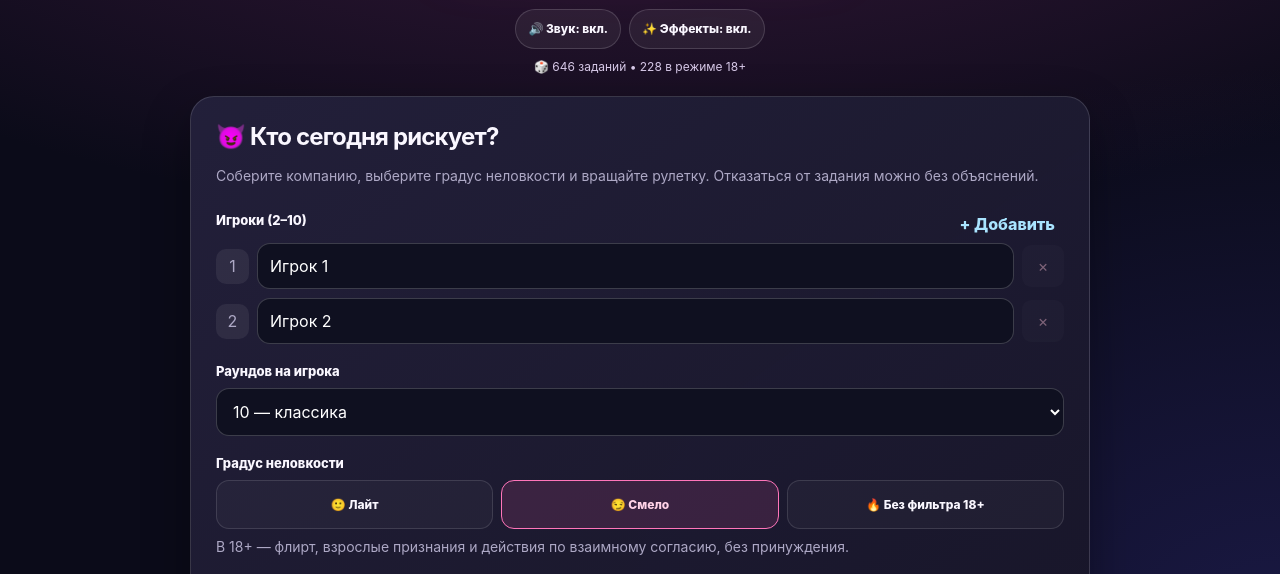
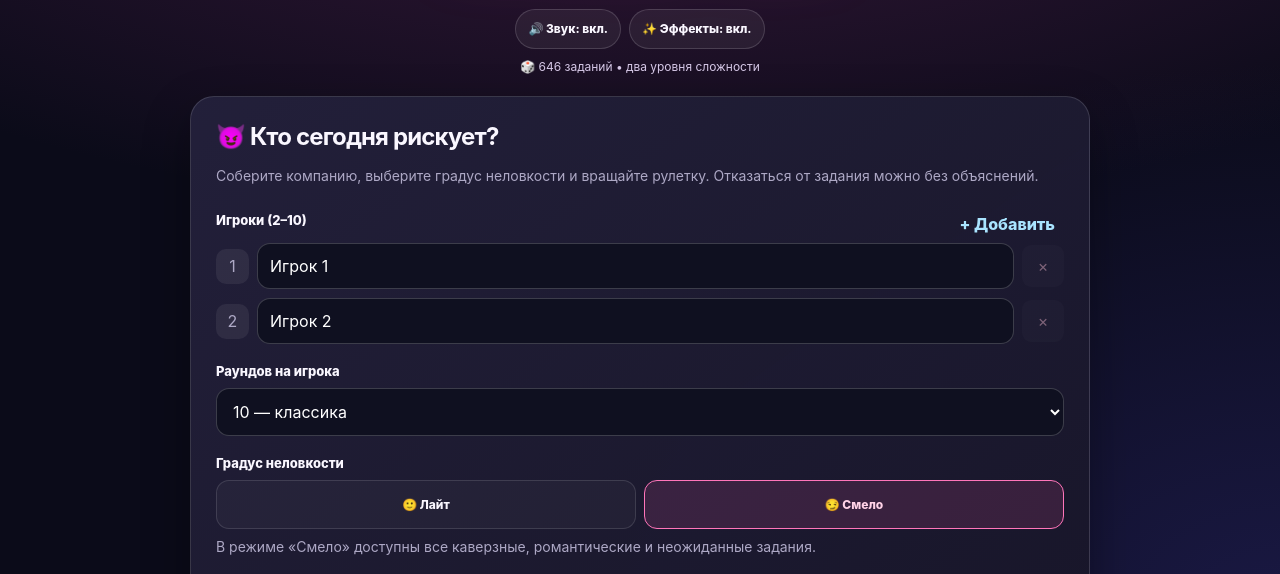
Before and after one commit to nj698gwr84-ship-it/kaverza-game., a plain HTML site: page index.html in a window 1280 px wide. Shown: the part 170-744 px from the top of the page. Drawn offline with Linux system fonts and the light colour scheme.

Commit message:
Update index.html

```diff
--- a/index.html
+++ b/index.html
@@ -4,7 +4,7 @@
 <meta charset="UTF-8">
 <meta name="viewport" content="width=device-width,initial-scale=1,viewport-fit=cover">
 <meta name="theme-color" content="#0b0b19">
-<meta name="description" content="КАВЕРЗА — игра для компании: неожиданные вопросы, весёлые вызовы, интеллектуальные загадки и взрослый режим 18+. Играйте бесплатно в браузере.">
+<meta name="description" content="КАВЕРЗА — игра для компании: неожиданные вопросы, весёлые вызовы, интеллектуальные загадки и весёлые задания. Играйте бесплатно в браузере.">
 <title>КАВЕРЗА — игра для компании</title>
 <style>
 :root {
@@ -65,7 +65,7 @@ input[type=text],select{width:100%;background:#0f1020;border:1px solid #ffffff30
 .category:has(input:checked){border-color:#f88dd477;background:#ff66b116}
 .category input{accent-color:var(--pink);width:17px;height:17px;flex-shrink:0}
 .category b{font-size:19px}
-.levels{display:grid;grid-template-columns:repeat(3,minmax(0,1fr));gap:8px}
+.levels{display:grid;grid-template-columns:repeat(2,minmax(0,1fr));gap:8px}
 .level{position:relative;cursor:pointer}.level input{position:absolute;opacity:0}
 .level span{display:flex;align-items:center;justify-content:center;min-height:49px;text-align:center;padding:13px 5px;border:1px solid #ffffff20;border-radius:13px;font-size:clamp(10px,2.7vw,12px);font-weight:850;background:#ffffff08}
 .level input:checked+span{background:#ff5aab22;border-color:#ff75ba;color:#ffd2e7}
@@ -150,13 +150,8 @@ input[type=text],select{width:100%;background:#0f1020;border:1px solid #ffffff30
       <div class="levels">
         <label class="level"><input type="radio" name="level" value="soft"><span>🙂 Лайт</span></label>
         <label class="level"><input type="radio" name="level" value="bold" checked><span>😏 Смело</span></label>
-        <label class="level"><input type="radio" name="level" value="spicy"><span>🔥 Без фильтра 18+</span></label>
       </div>
-      <p class="muted" style="margin:7px 0 0">В 18+ — флирт, взрослые признания и действия по взаимному согласию, без принуждения.</p>
-    </div>
-    <div class="field hidden" id="adultModeField">
-      <label class="field-title" for="adultMode">Для кого взрослые задания?</label>
-      <select id="adultMode"><option value="mixed">🎉 Смешанная компания</option><option value="party">🥳 Компания друзей</option><option value="couple">💞 Пары / свидание</option></select>
+      <p class="muted" style="margin:7px 0 0">В режиме «Смело» доступны все каверзные, романтические и неожиданные задания.</p>
     </div>
     <div class="field"><span class="field-title">Категории</span>
       <div class="categories" id="categoryChoices">
@@ -173,7 +168,7 @@ input[type=text],select{width:100%;background:#0f1020;border:1px solid #ffffff30
   <div class="panel">
     <h3>📜 Правила без занудства</h3>
     <p class="muted">Каждый ход — случайная выбранная категория. За выполненное задание начисляются очки. На задание — 60 секунд, можно пропустить без штрафа. Побеждает участник с наибольшим количеством очков.</p>
-    <div class="note">Любые прикосновения, объятия и поцелуи — только после явного согласия обоих участников. Можно выбрать альтернативу или пропустить задание. Не публикуйте чужие секреты, не показывайте личные переписки. Взрослый режим — только 18+.</div>
+    <div class="note">Любые прикосновения, объятия и поцелуи — только после явного согласия обоих участников. Можно выбрать альтернативу или пропустить задание. Не публикуйте чужие секреты, не показывайте личные переписки.</div>
   </div>
 </section>
 <section id="game" class="hidden">
@@ -195,7 +190,7 @@ input[type=text],select{width:100%;background:#0f1020;border:1px solid #ffffff30
   <div class="panel center"><div class="confetti">✨🎉✨</div><h2>Вот это была вечеринка!</h2><p class="muted">Финальные результаты</p><div class="task" id="winner"></div><div class="score-list" id="finalScores"></div><button class="btn primary block" id="again" type="button">РЕВАНШ 🔥</button><button class="btn block" id="changeSettings" type="button">Изменить настройки</button></div>
 </section>
 </main>
-<div class="footer">КАВЕРЗА · Играйте смело, уважайте границы 💜<br>Без регистрации. Прямо в браузере. Звуки можно отключить.<br><small>18+ — только для взрослых участников.</small></div>
+<div class="footer">КАВЕРЗА · Играйте смело, уважайте границы 💜<br>Без регистрации. Прямо в браузере. Звуки можно отключить.</div>
 </div>
 <div class="toast hidden" id="toast" role="status" aria-live="polite"></div>
 <script>
@@ -204,7 +199,7 @@ const $ = s => document.querySelector(s);
 const $$ = s => [...document.querySelectorAll(s)];
 const order = ["question","action","dare","reveal","twist","bonus"];
 const avatars = ["😎","🦊","🐼","🐸","🐯","🐙","🐺","🦄","🐲","👽"];
-// Проверенная библиотека: лёгкие, смелые и взрослые задания (18+).
+// Все задания сохранены. Режим «Смело» объединяет расширенный набор вопросов и действий.
 // Каждая формулировка написана отдельно, без механической подстановки слов.
 const data = {
   question: {
@@ -339,8 +334,7 @@ const data = {
       "Какой вопрос о деньгах ты считаешь самым неловким?",
       "Ты чаще краснеешь от комплиментов или от собственных шуток?",
       "Если бы друзья составили на тебя инструкцию, что написали бы в разделе «Внимание»?",
-    ],
-    spicy: [
+      // Дополнительные задания для уровня «Смело».
       "Какую деталь во внешности человека ты считаешь особенно притягательной?",
       "Что для тебя сексуальнее: уверенный взгляд или тихий голос?",
       "Ты когда-нибудь хотел поцеловать человека в неожиданном месте?",
@@ -417,16 +411,16 @@ const data = {
       {"text":"В отношениях что надёжнее: читать мысли партнёра или задавать прямые вопросы?","answer":"Задавать прямые вопросы."},
       {"text":"Что важнее для доверия: идеальные комплименты или соблюдение обещаний?","answer":"Соблюдение обещаний."},
       {"text":"Что стоит сделать, если комплимент собеседнику оказался неприятен?","answer":"Извиниться и не повторять то, что нарушает его границы."},
-      {"text":"Кто из вас чаще говорит «выбирай фильм ты», но потом спорит с выбором?","audience":"couple"},
-      {"text":"На каком самом нелепом свидании вы могли бы отлично провести время вдвоём?","audience":"couple"},
-      {"text":"Какой ваш общий момент достоин сцены после титров романтической комедии?","audience":"couple"},
-      {"text":"Что вы впервые поняли друг о друге только спустя время?","audience":"couple"},
-      {"text":"Если бы отношениям выдали обновление, какую одну ошибку вы исправили бы?","audience":"couple"},
-      {"text":"Кто здесь лучше всех сумел бы уйти со свидания, не обидев человека?","audience":"party"},
-      {"text":"Кто из компании мог бы вести подкаст о провальных свиданиях?","audience":"party"},
-      {"text":"С кем из присутствующих ты бы сыграл в романтической комедии? Только по желанию называй имя.","audience":"party"},
-      {"text":"Если бы этот вечер стал сериалом, кто произнёс бы финальную драматичную реплику?","audience":"party"},
-      {"text":"Кого из компании ты бы попросил придумать тебе приличную, но дерзкую фразу для знакомства?","audience":"party"},
+      {"text":"Кто из вас чаще говорит «выбирай фильм ты», но потом спорит с выбором?"},
+      {"text":"На каком самом нелепом свидании вы могли бы отлично провести время вдвоём?"},
+      {"text":"Какой ваш общий момент достоин сцены после титров романтической комедии?"},
+      {"text":"Что вы впервые поняли друг о друге только спустя время?"},
+      {"text":"Если бы отношениям выдали обновление, какую одну ошибку вы исправили бы?"},
+      {"text":"Кто здесь лучше всех сумел бы уйти со свидания, не обидев человека?"},
+      {"text":"Кто из компании мог бы вести подкаст о провальных свиданиях?"},
+      {"text":"С кем из присутствующих ты бы сыграл в романтической комедии? Только по желанию называй имя."},
+      {"text":"Если бы этот вечер стал сериалом, кто произнёс бы финальную драматичную реплику?"},
+      {"text":"Кого из компании ты бы попросил придумать тебе приличную, но дерзкую фразу для знакомства?"},
     ],
   },
   action: {
@@ -506,8 +500,7 @@ const data = {
       "Сделай драматичный трейлер фильма «Я опять забыл пароль».",
       "Покажи три типа людей, когда официант принёс неправильный заказ.",
       "Произнеси оправдание за опоздание языком официального пресс-релиза.",
-    ],
-    spicy: [
+      // Дополнительные задания для уровня «Смело».
       "С разрешения выбранного игрока обними его на пять секунд; иначе сделай комплимент.",
       "Предложи соседу справа поцелуй в щёку — только если оба согласны; иначе воздушный поцелуй.",
       "С разрешения игрока напротив поцелуй его в руку; иначе поклонись как в романтическом фильме.",
@@ -548,26 +541,26 @@ const data = {
       "Сыграй сцену, где свидание испортил неожиданный звонок мамы.",
       "Спроси у партнёра разрешения на объятие самым галантным способом.",
       "Расскажи о пирожке так, будто это твоя первая любовь.",
-      {"text":"С согласия партнёра поцелуй его в щёку; вместо этого можно сказать нежный комплимент.","audience":"couple"},
-      {"text":"Обнимите друг друга на десять секунд, если обоим комфортно; иначе улыбнитесь друг другу.","audience":"couple"},
-      {"text":"С разрешения партнёра поцелуй его в руку; если нет — сделай галантный поклон.","audience":"couple"},
-      {"text":"Если оба хотят, потанцуйте вдвоём под воображаемую медленную песню; иначе исполните танец по отдельности.","audience":"couple"},
-      {"text":"Спроси партнёра, какое свидание он хотел бы повторить, и поделись своим вариантом.","audience":"couple"},
-      {"text":"С разрешения партнёра возьми его за руку и назови три приятных воспоминания.","audience":"couple"},
-      {"text":"Скажи партнёру, за что благодарен ему, не используя слова «красивый» и «милая».","audience":"couple"},
-      {"text":"Изобразите вместе неловкое первое свидание: каждый говорит по одной смешной реплике.","audience":"couple"},
-      {"text":"Если оба не против, обменяйтесь поцелуем в лоб; альтернатива — воздушный поцелуй.","audience":"couple"},
-      {"text":"Придумайте вместе название романтической комедии про вас двоих.","audience":"couple"},
-      {"text":"Если сосед слева согласен, обними его на пять секунд; если нет — сделай комплимент.","audience":"party"},
-      {"text":"Предложи любому согласному игроку поцелуй в щёку; альтернатива — эффектный воздушный поцелуй.","audience":"party"},
-      {"text":"Попроси разрешения обменяться с игроком напротив дружеским рукопожатием в стиле кино.","audience":"party"},
-      {"text":"Назови игрока, у которого сегодня самый загадочный взгляд, не ставя никого в неловкое положение.","audience":"party"},
-      {"text":"Устрой конкурс самого нелепого флирта с добровольным соперником; можно сыграть обе роли самому.","audience":"party"},
-      {"text":"Предложи любому игроку медленный танец — только если оба хотят; иначе танцуй один.","audience":"party"},
-      {"text":"По добровольному согласию обменяйтесь с соседом комплиментами в стиле плохой мелодрамы.","audience":"party"},
-      {"text":"Придумай смешную фразу для знакомства, которую никто в компании не решился бы использовать.","audience":"party"},
-      {"text":"Попроси согласного игрока сыграть вместе сцену свидания, на котором официант — инопланетянин.","audience":"party"},
-      {"text":"Сыграй сцену прощания с воображаемым бывшим так, чтобы все рассмеялись.","audience":"party"},
+      {"text":"С согласия партнёра поцелуй его в щёку; вместо этого можно сказать нежный комплимент."},
+      {"text":"Обнимите друг друга на десять секунд, если обоим комфортно; иначе улыбнитесь друг другу."},
+      {"text":"С разрешения партнёра поцелуй его в руку; если нет — сделай галантный поклон."},
+      {"text":"Если оба хотят, потанцуйте вдвоём под воображаемую медленную песню; иначе исполните танец по отдельности."},
+      {"text":"Спроси партнёра, какое свидание он хотел бы повторить, и поделись своим вариантом."},
+      {"text":"С разрешения партнёра возьми его за руку и назови три приятных воспоминания."},
+      {"text":"Скажи партнёру, за что благодарен ему, не используя слова «красивый» и «милая»."},
+      {"text":"Изобразите вместе неловкое первое свидание: каждый говорит по одной смешной реплике."},
+      {"text":"Если оба не против, обменяйтесь поцелуем в лоб; альтернатива — воздушный поцелуй."},
+      {"text":"Придумайте вместе название романтической комедии про вас двоих."},
+      {"text":"Если сосед слева согласен, обними его на пять секунд; если нет — сделай комплимент."},
+      {"text":"Предложи любому согласному игроку поцелуй в щёку; альтернатива — эффектный воздушный поцелуй."},
+      {"text":"Попроси разрешения обменяться с игроком напротив дружеским рукопожатием в стиле кино."},
+      {"text":"Назови игрока, у которого сегодня самый загадочный взгляд, не ставя никого в неловкое положение."},
+      {"text":"Устрой конкурс самого нелепого флирта с добровольным соперником; можно сыграть обе роли самому."},
+      {"text":"Предложи любому игроку медленный танец — только если оба хотят; иначе танцуй один."},
+      {"text":"По добровольному согласию обменяйтесь с соседом комплиментами в стиле плохой мелодрамы."},
+      {"text":"Придумай смешную фразу для знакомства, которую никто в компании не решился бы использовать."},
+      {"text":"Попроси согласного игрока сыграть вместе сцену свидания, на котором официант — инопланетянин."},
+      {"text":"Сыграй сцену прощания с воображаемым бывшим так, чтобы все рассмеялись."},
     ],
   },
   dare: {
@@ -659,8 +652,7 @@ const data = {
       {"text":"📜 Закончи пословицу: «Один в поле не…»","answer":"воин."},
       {"text":"📜 Закончи пословицу: «У семи нянек дитя без…»","answer":"глазу."},
       {"text":"📜 Закончи пословицу: «С кем поведёшься, от того и…»","answer":"наберёшься."},
-    ],
-    spicy: [
+      // Дополнительные задания для уровня «Смело».
       "Назови пять признаков взаимного флирта за пятнадцать секунд.",
       "Придумай три дерзких, но уважительных приглашения на свидание.",
       "Сыграй сцену признания, которое началось с абсолютно нелепой фразы.",
@@ -740,8 +732,7 @@ const data = {
       "Какое неловкое знакомство закончилось неожиданной дружбой?",
       "Когда ты в последний раз преувеличивал свою занятость?",
       "Какое старое прозвище ты попросил бы друзей никогда не вспоминать?",
-    ],
-    spicy: [
+      // Дополнительные задания для уровня «Смело».
       "Какой самый неожиданный человек когда-то вызывал у тебя сильное влечение?",
       "Ты когда-нибудь мечтал о поцелуе после случайной встречи?",
       "Есть ли у тебя невинная романтическая фантазия, о которой никто не знает?",
@@ -852,8 +843,7 @@ const data = {
       {"text":"📜 Закончи пословицу: «Не всё то золото, что…»","answer":"блестит."},
       {"text":"📜 Закончи пословицу: «В гостях хорошо, а дома…»","answer":"лучше."},
       {"text":"📜 Закончи пословицу: «Язык мой — враг…»","answer":"мой."},
-    ],
-    spicy: [
+      // Дополнительные задания для уровня «Смело».
       "Защити в суде свидание, на котором оба забыли имена друг друга.",
       "Придумай три абсурдных правила для секретного клуба романтиков.",
       "Опиши идеальный флирт как инструкцию по сборке мебели.",
@@ -909,8 +899,7 @@ const data = {
       {"text":"Назови человека, с которым приятно быть в одной команде: вам обоим по 2 ★.","effect":"partner","points":2},
       {"text":"Пожелай соперникам удачи — получи 1 ★.","effect":"self","points":1},
       {"text":"Выбери игрока, который получит 1 ★ за просто так.","effect":"choose","points":1},
-    ],
-    spicy: [
+      // Дополнительные задания для уровня «Смело».
       {"text":"💞 Придумай дерзкий, но уважительный комплимент и получи 2 ★.","effect":"self","points":2},
       {"text":"💞 Расскажи о нелепом флирте из кино и получи 3 ★.","effect":"self","points":3},
       {"text":"💞 Назови главную романтическую ошибку комедий и получи 2 ★.","effect":"self","points":2},
@@ -922,7 +911,7 @@ const data = {
 };
 
 const state = {
-  players:[],rounds:10,turn:0,taken:0,max:0,enabled:[],level:"bold",adultMode:"mixed",
+  players:[],rounds:10,turn:0,taken:0,max:0,enabled:[],level:"bold",
   used:{},category:null,task:null,angle:0,spinning:false,active:false,started:false,
   spinToken:0,spinTimeout:null,timerId:null,deadline:0,motion:true,sound:true
 };
@@ -946,7 +935,6 @@ function refreshSettings() {
   $("#soundToggle").setAttribute("aria-pressed",String(state.sound));
   $("#motionToggle").textContent = state.motion ? "✨ Эффекты: вкл." : "✨ Эффекты: выкл.";
   $("#motionToggle").setAttribute("aria-pressed",String(state.motion));
-  $("#adultModeField").classList.toggle("hidden",$('input[name="level"]:checked').value !== "spicy");
 }
 function note(message) {
   const el = $("#toast");
@@ -1049,24 +1037,17 @@ function buildWheel() {
     label.style.setProperty("--a",`${i*60}deg`);label.textContent=`${data[key].emoji} ${data[key].name}`;
     wheel.append(label);});
 }
-function levelsForPlay() {return state.level==="soft"?["soft"]:state.level==="bold"?["soft","bold"]:["soft","bold","spicy"];}
-function taskEligible(task){
-  if(typeof task==="string")return true;
-  return !task.audience || task.audience===state.adultMode || (state.adultMode==="mixed" && task.audience==="party");
+function taskPool(key){
+  return state.level==="soft"
+    ? data[key].soft
+    : [...data[key].soft,...data[key].bold];
 }
-function taskPool(key){return levelsForPlay().flatMap(level=>data[key][level]).filter(taskEligible);}
 function signature(task){return typeof task==="string"?task:task.text;}
 function chooseTask(key){
   const pool=taskPool(key),used=state.used[key]??new Set();
   let left=pool.filter(item=>!used.has(signature(item)));
   if(!left.length){used.clear();left=pool.slice();}
   if(!left.length)throw new Error("Нет заданий в категории "+key);
-  // В режиме 18+ чаще выдаём именно взрослые задания, а не общие.
-  const adult=new Set(data[key].spicy.map(signature));
-  if(state.level==="spicy" && random(100)<75){
-    const mature=left.filter(item=>adult.has(signature(item)));
-    if(mature.length)left=mature;
-  }
   const task=left[random(left.length)];used.add(signature(task));state.used[key]=used;return task;
 }
 function remainingCount(){return state.enabled.reduce((n,key)=>n+taskPool(key).filter(t=>!state.used[key]?.has(signature(t))).length,0);}
@@ -1094,11 +1075,10 @@ function startGame(){
   const enabled=$$("#categoryChoices input:checked").map(x=>x.value);
   if(!enabled.length){note("Выберите хотя бы одну категорию");return;}
   const level=$('input[name="level"]:checked').value;
-  if(level==="spicy"&&!confirm("18+: все участники совершеннолетние? Все согласны на откровенные темы и право отказаться от любого задания без штрафа?"))return;
   stopAsync();
   state.players=names.map((name,i)=>({name,avatar:avatars[i],score:0,turns:0}));
   state.rounds=Number($("#rounds").value);state.turn=0;state.taken=0;state.max=names.length*state.rounds;
-  state.enabled=enabled;state.level=level;state.adultMode=$("#adultMode").value;
+  state.enabled=enabled;state.level=level;
   state.used={};state.category=null;state.task=null;state.angle=0;state.started=true;
   const wheel=$("#wheel");wheel.style.transition="none";wheel.style.transform="rotate(0deg)";
   void wheel.offsetWidth;wheel.style.transition="";
@@ -1192,9 +1172,8 @@ function backToSetup(){stopAsync();state.started=false;
   window.scrollTo({top:0,behavior:canAnimate()?"smooth":"instant"});
 }
 function showBankInfo(){
-  const total=order.reduce((n,key)=>n+["soft","bold","spicy"].reduce((sum,l)=>sum+data[key][l].length,0),0);
-  const adult=order.reduce((n,key)=>n+data[key].spicy.length,0);
-  $("#bankInfo").textContent=`🎲 ${total.toLocaleString("ru-RU")} заданий • ${adult.toLocaleString("ru-RU")} в режиме 18+`;
+  const total=order.reduce((n,key)=>n+data[key].soft.length+data[key].bold.length,0);
+  $("#bankInfo").textContent=`🎲 ${total.toLocaleString("ru-RU")} заданий • два уровня сложности`;
 }
 $("#addPlayer").addEventListener("click",()=>{const names=$$("#playerInputs input").map(x=>x.value);if(names.length>=10)return;renderInputs([...names,""]);$$("#playerInputs input").at(-1).focus();});
 $("#start").addEventListener("click",startGame);
```
